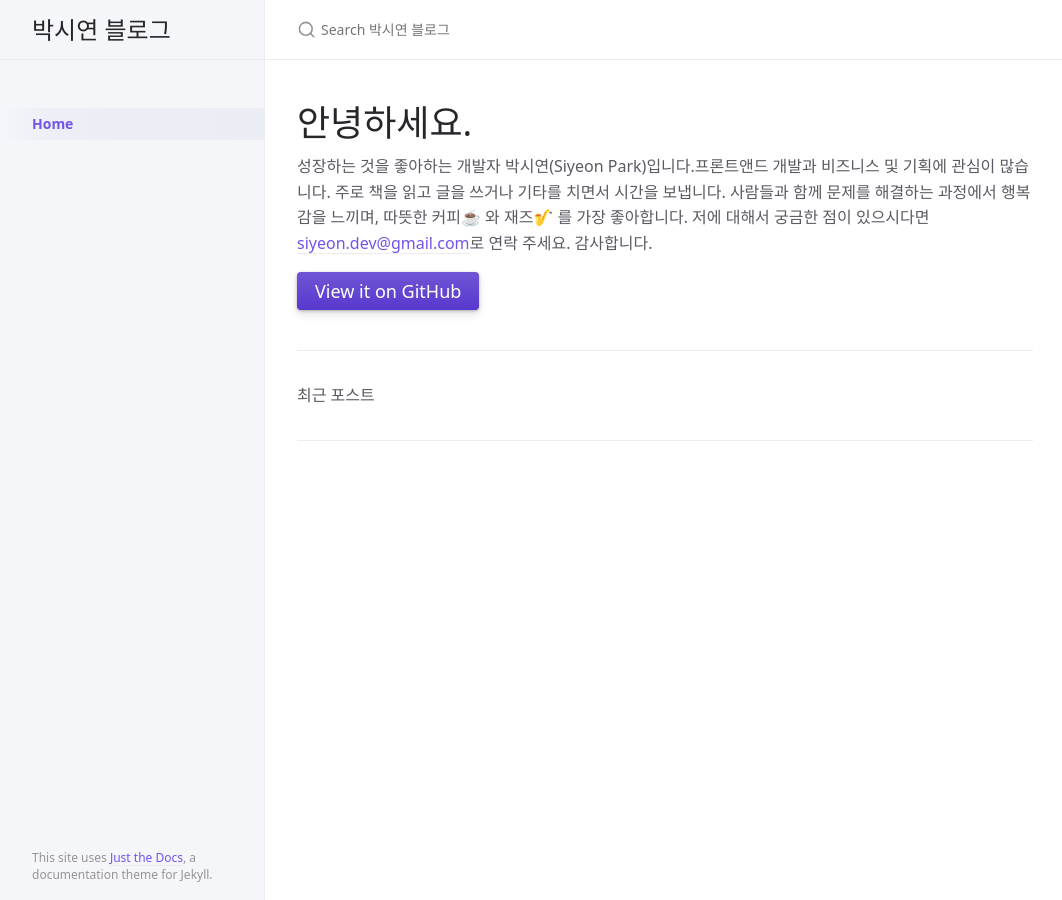
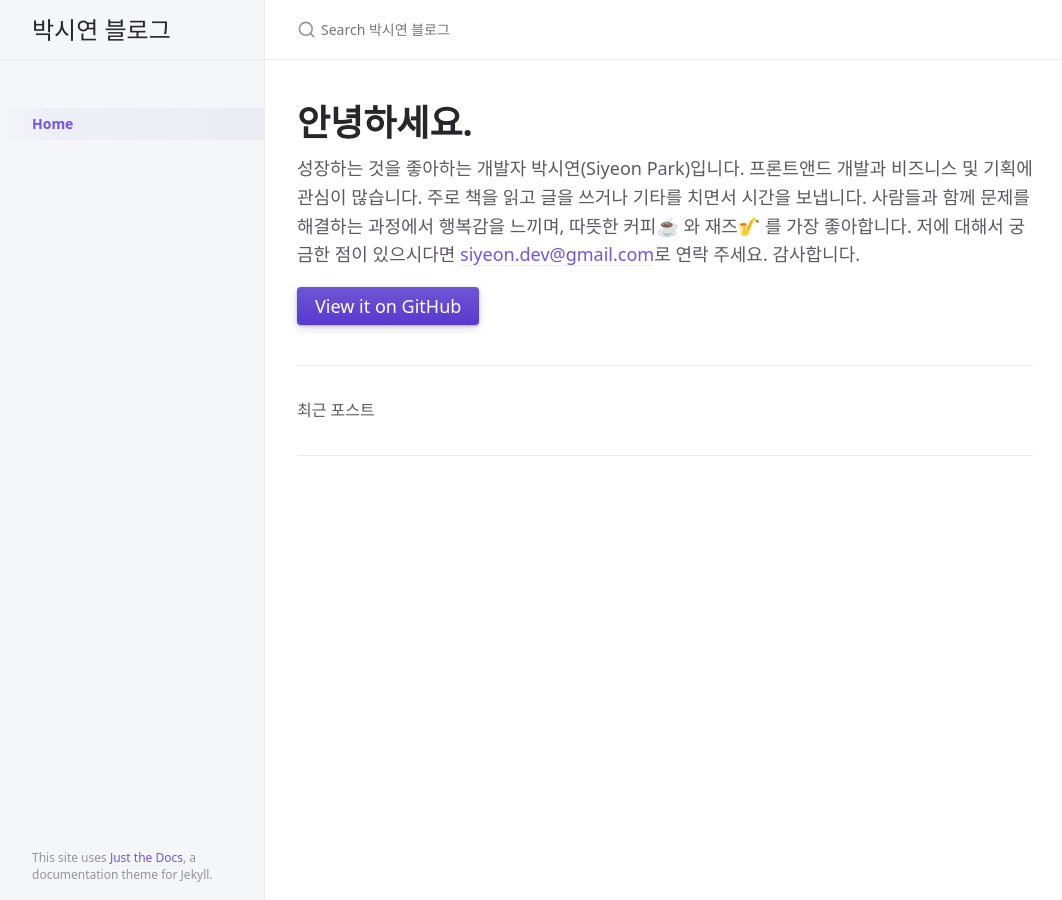
Before and after one commit to Siyeon-dev/Siyeon-dev.github.io, a Jekyll site: the page built from index.md, in a window 1280 px wide. Shown: the whole page, without its empty margins (107-1169 px from the left). Built offline with Jekyll 4.4.1, drawn with Linux system fonts in a browser that asks for light colours.

Commit message:
modify markdown details

```diff
--- a/index.md
+++ b/index.md
@@ -8,10 +8,10 @@ permalink: /
 
 
 # 안녕하세요.
+{: .fw-700 }
 
-성장하는 것을 좋아하는 개발자 박시연(Siyeon Park)입니다.프론트앤드 개발과 비즈니스 및 기획에 관심이 많습니다. 주로 책을 읽고 글을 쓰거나 기타를 치면서 시간을 보냅니다. 사람들과 함께 문제를 해결하는 과정에서 행복감을 느끼며, 따뜻한 커피☕️ 와 재즈🎷 를 가장 좋아합니다. 저에 대해서 궁금한 점이 있으시다면 <siyeon.dev@gmail.com>로 연락 주세요. 감사합니다.
-
-{: .fs-4 .fw-300 }
+성장하는 것을 좋아하는 개발자 박시연(Siyeon Park)입니다. 프론트앤드 개발과 비즈니스 및 기획에 관심이 많습니다. 주로 책을 읽고 글을 쓰거나 기타를 치면서 시간을 보냅니다. 사람들과 함께 문제를 해결하는 과정에서 행복감을 느끼며, 따뜻한 커피☕️ 와 재즈🎷 를 가장 좋아합니다. 저에 대해서 궁금한 점이 있으시다면 <siyeon.dev@gmail.com>로 연락 주세요. 감사합니다.
+{: .fs-5 .fw-500 }
 
 [View it on GitHub](https://github.com/siyeon-dev){: .btn .btn-primary .fs-5 .mb-4 .mb-md-0 .mr-2 }
 
```
